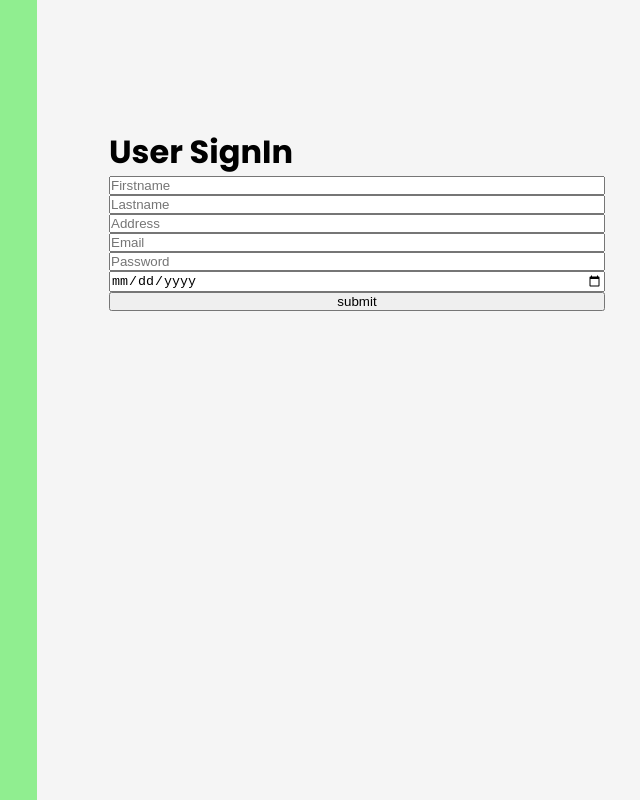
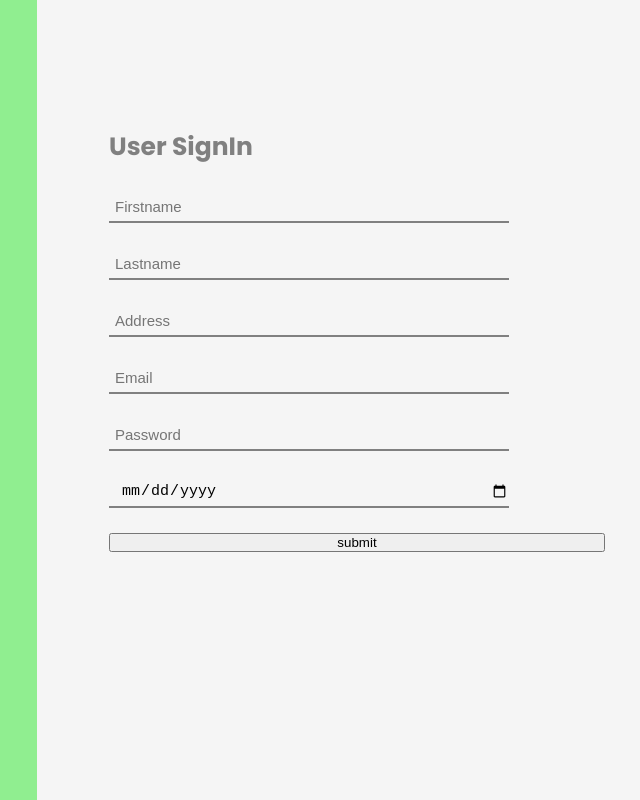
Before and after one commit to Pasta08/fidesbankfe, a React (Create React App) app: page /usersignin in a window 1280 px wide. Shown: the whole page, without its empty margins (603-1243 px from the left). Built offline with nearby package versions, Linux system fonts and the light colour scheme.

Commit message:
merge into features

```diff
--- a/src/Styles/UserSignIn.css
+++ b/src/Styles/UserSignIn.css
@@ -1,18 +1,49 @@
 .form_page {
   width: 100%;
   height: 100vh;
+  display: -webkit-box;
+  display: -ms-flexbox;
   display: flex;
 }
+
 .form_page .form_image {
   width: 50%;
   background: lightgreen;
 }
+
 .form_page .form {
+  background: whitesmoke;
   width: 50%;
+  display: -webkit-box;
+  display: -ms-flexbox;
   display: flex;
-  flex-direction: column;
+  -webkit-box-orient: vertical;
+  -webkit-box-direction: normal;
+      -ms-flex-direction: column;
+          flex-direction: column;
+  gap: 25px;
   padding: 8rem 4.5rem;
 }
+
 .form_page .form .form_title {
   font-family: "Poppins", "sans-serif";
-}/*# sourceMappingURL=UserSignIn.css.map */
+  font-size: 25px;
+  color: grey;
+}
+
+.form_page .form .input {
+  background: transparent;
+  width: 25rem;
+  height: 2rem;
+  border: none;
+  outline: none;
+  border-bottom: 2px solid grey;
+  font-size: 15px;
+  text-indent: 6px;
+}
+
+.form_page .form .form_submit_btn {
+  width: 250px;
+  height: 40px;
+}
+/*# sourceMappingURL=UserSignIn.css.map */
--- a/src/Styles/UserSignIn.scss
+++ b/src/Styles/UserSignIn.scss
@@ -1,3 +1,8 @@
+$main-bg-green: lightgreen;
+$main-bg-darkgreen: rgb(112, 230, 112);
+$main-title-grey: grey;
+$main-title-darkgrey: rgb(82, 82, 82);
+
 .form_page {
   width: 100%;
   height: 100vh;
@@ -9,10 +14,28 @@
   .form {
     .form_title {
       font-family: "Poppins", "sans-serif";
+      font-size: 25px;
+      color: grey;
     }
+    background: whitesmoke;
     width: 50%;
     display: flex;
     flex-direction: column;
+    gap: 25px;
     padding: 8rem 4.5rem;
+    .input {
+      background: transparent;
+      width: 25rem;
+      height: 2rem;
+      border: none;
+      outline: none;
+      border-bottom: 2px solid grey;
+      font-size: 15px;
+      text-indent: 6px;
+    }
+    .form_submit_btn {
+      width: 250px;
+      height: 40px;
+    }
   }
 }
```
Also changed, not shown: 1 other file (tests, documents, lock files or other folders).
